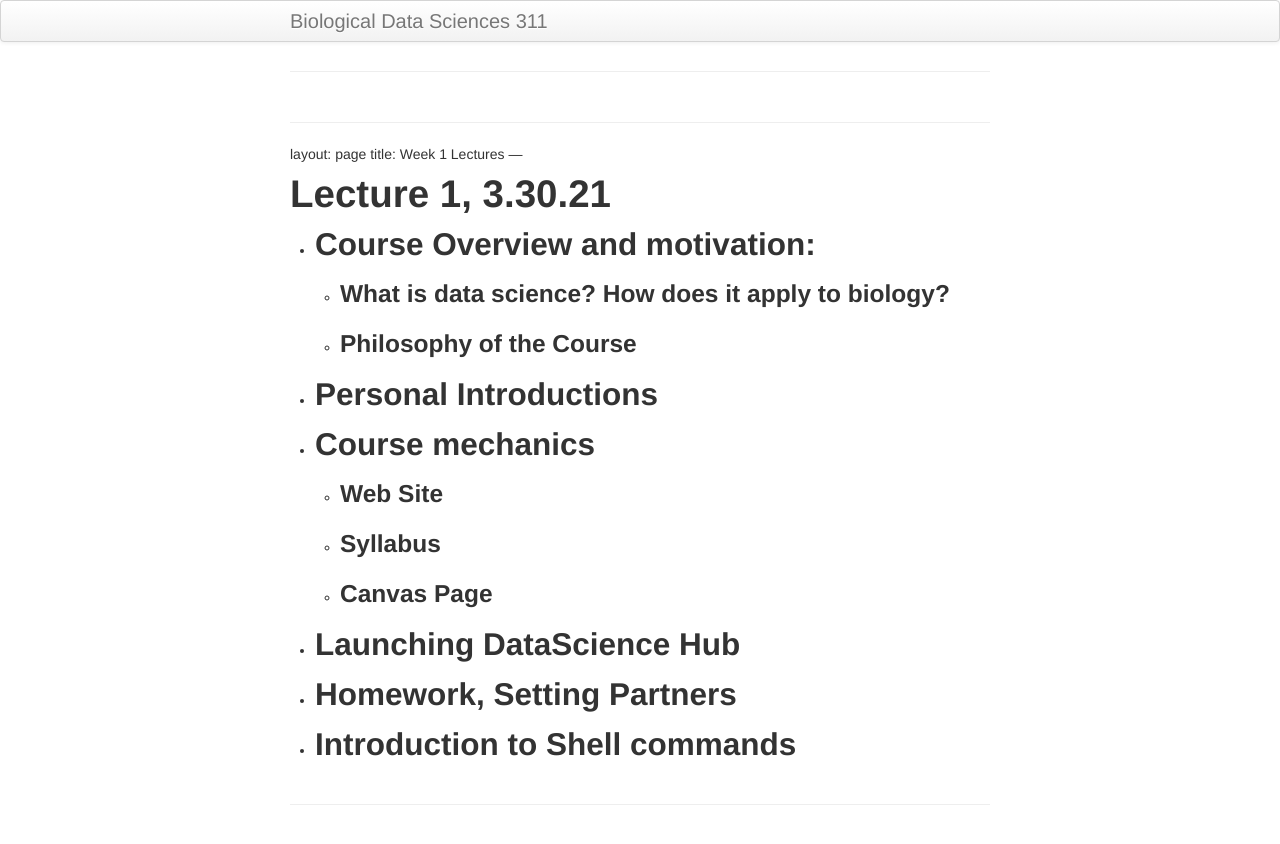
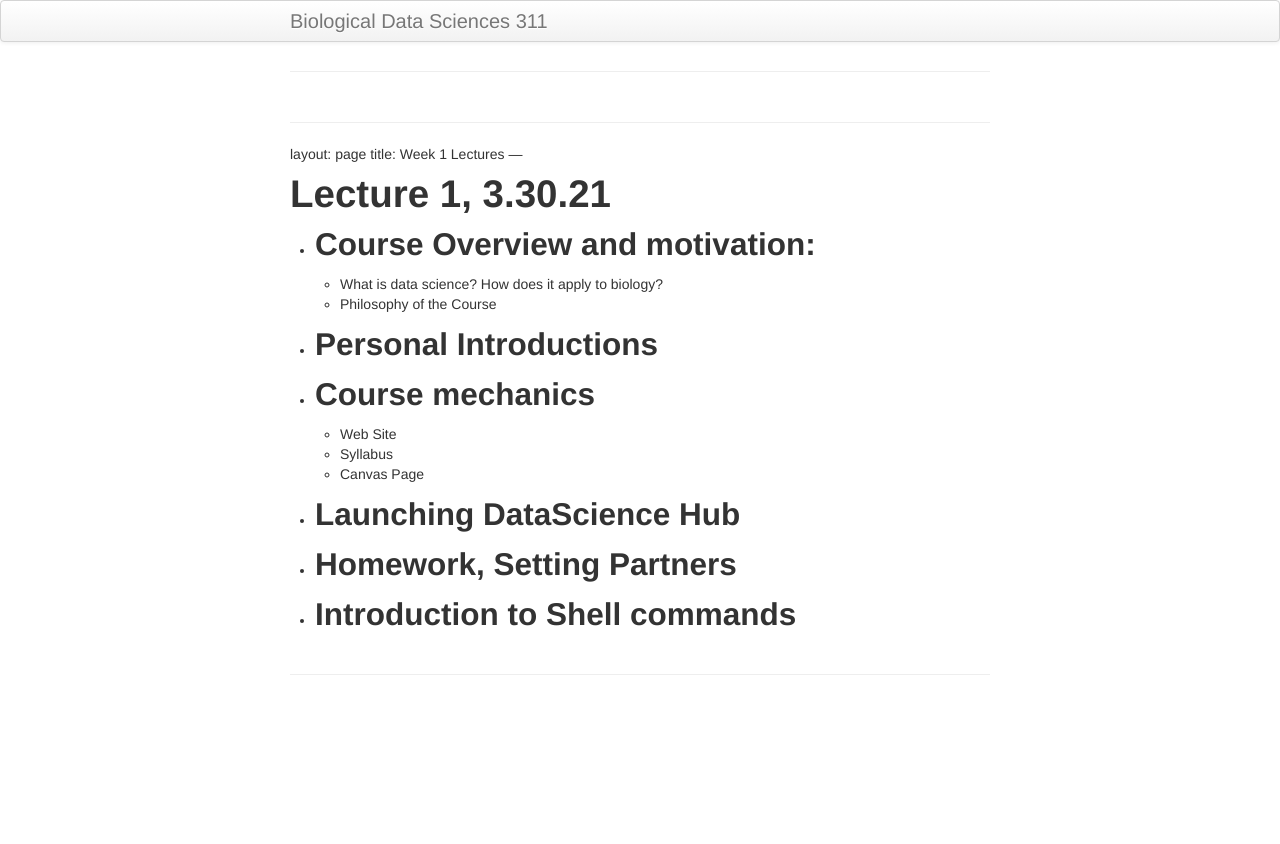
Before and after one commit to timothylwarren/bds311-sp21, a Jekyll site: the page built from lecture_notes/lec_wk01.md, in a window 1280 px wide. Shown: the top 844 px of the page. Built offline with Jekyll 4.4.1, drawn with Linux system fonts in a browser that asks for light colours; our own code applies the rules of GitHub Pages for plain Markdown files.

```diff
--- a/lecture_notes/lec_wk01.md
+++ b/lecture_notes/lec_wk01.md
@@ -7,13 +7,13 @@ title: Week 1 Lectures
 # Lecture 1, 3.30.21
 
 - ## Course Overview and motivation:
-    - ### What is data science? How does it apply to biology?
-    - ### Philosophy of the Course
+    - What is data science? How does it apply to biology?
+    - Philosophy of the Course
 - ## Personal Introductions
 - ## Course mechanics
-    - ### Web Site
-    - ### Syllabus
-    - ### Canvas Page
+    - Web Site
+    - Syllabus
+    - Canvas Page
 - ## Launching DataScience Hub
 - ## Homework, Setting Partners
 - ## Introduction to Shell commands
```
